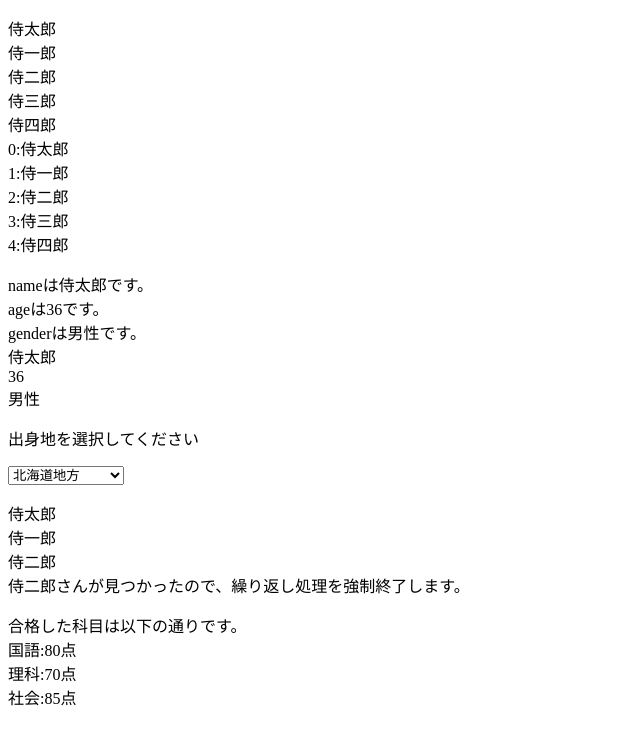
After one commit to mogimogiko/php-basic, a PHP site: page /foreach.php in a window 1280 px wide. The commit adds this page. Shown: the top 745 px of the page, without its empty margins (0-640 px from the left). Run offline with PHP 8.4, Linux system fonts and the light colour scheme.

Commit message:
foreach文を追加

```diff
--- a/for.php
+++ b/for.php
@@ -32,6 +32,8 @@
   <p>
     <?php
     for ($i = 1; $i <= 10; $i++) {
+      echo '<span style="color:#ff0000;">'. $i . '</span><br>'."\n";
+
       // カウンタ変数の$iの値が奇数（2で割った余りが1）であれば、値を出力せずにcontinue文で次のループに進む
       if ($i % 2 === 1) {
         continue;
--- /dev/null
+++ b/foreach.php
@@ -0,0 +1,102 @@
+<!DOCTYPE html>
+<html lang="en">
+<head>
+  <meta charset="UTF-8">
+  <title>PHP基礎編</title>
+</head>
+<body>
+  <p>
+    <?php
+    $user_names = ['侍太郎', '侍一郎', '侍二郎', '侍三郎', '侍四郎'];
+
+    // 配列$user‗namesの要素を1つずつ順番に出力する
+    foreach ($user_names as $user_name) {
+      echo $user_name . '<br>';
+    }
+
+      // 配列$user‗namesのインデックスと値を1つずつ順番に出力する
+      foreach ($user_names as $index => $value) {
+        echo "{$index}:{$value}<br>";
+      }
+    ?>
+  </p>
+  <p>
+    <?php
+    $personal_data = ['name' => '侍太郎', 'age' => 36, 'gender' => '男性'];
+
+    // 連想配列$personal‗dataのキーと値を1つずつ順番に出力する
+    foreach ($personal_data as $key => $value) {
+      echo "{$key}は{$value}です。<br>";
+    }
+
+    // 連想配列$personal‗dataの値を１つずつ順番に出力する
+    foreach ($personal_data as $key => $value) {
+      echo $value . '<br>';
+    }
+    ?>
+  </p>
+  <p>
+    <p>出身地を選択してください</p>
+    <form>
+      <select>
+        <?php
+        $birthplaces = [
+          '北海道地方',
+          '東北地方',
+          '関東地方',
+          '中部地方',
+          '近畿地方',
+          '中国・四国地方',
+          '九州地方'
+        ];
+
+        foreach ($birthplaces as $birthplace) {
+          echo "<option>{$birthplace}</option>";
+        }
+        ?>
+      </select>
+    </form>
+
+  </p>
+  <p>
+    <?php
+    $user_names = ['侍太郎', '侍一郎', '侍二郎', '侍三郎', '侍四郎',];
+
+    // 検索したいユーザーを名を代入する
+    $target = '侍二郎';
+
+    foreach ($user_names as $user_name) {
+      echo $user_name . '<br>';
+
+      // 変数$user‗nameと変数$targetの値が一致すれば、break文で繰り返し処理を強制終了する
+      if ($user_name === $target) {
+        echo "{$target}さんが見つかったので、繰り返し処理を強制終了します。";
+        break;
+      }
+    }
+    ?>
+  </p>
+  <p>
+    <?php
+    $score = [
+      '国語' => 80,
+      '数学' => 55,
+      '理科' => 70,
+      '社会' => 85,
+      '英語' => 60
+    ];
+
+    echo '合格した科目は以下の通りです。<br>';
+
+    foreach ($score as $key => $value) {
+      // 変数$valueの値（点数）が70より小さければ、キー（科目名）と値（点数）を出力せずにcontinue文で次のループに進む
+      if ($value < 70) {
+        continue;
+      }
+
+      echo "{$key}:{$value}点<br>";
+    }
+    ?>
+  </p>
+</body>
+</html>
--- a/if.php
+++ b/if.php
@@ -8,7 +8,7 @@
   <p>
     <?php
     // 算術演算子を使った場合の戻り値を出力する
-    echo 45 + 18;
+    var_dump(45 + 18) ;
 
     // 改行する
     echo '<br>';
```
